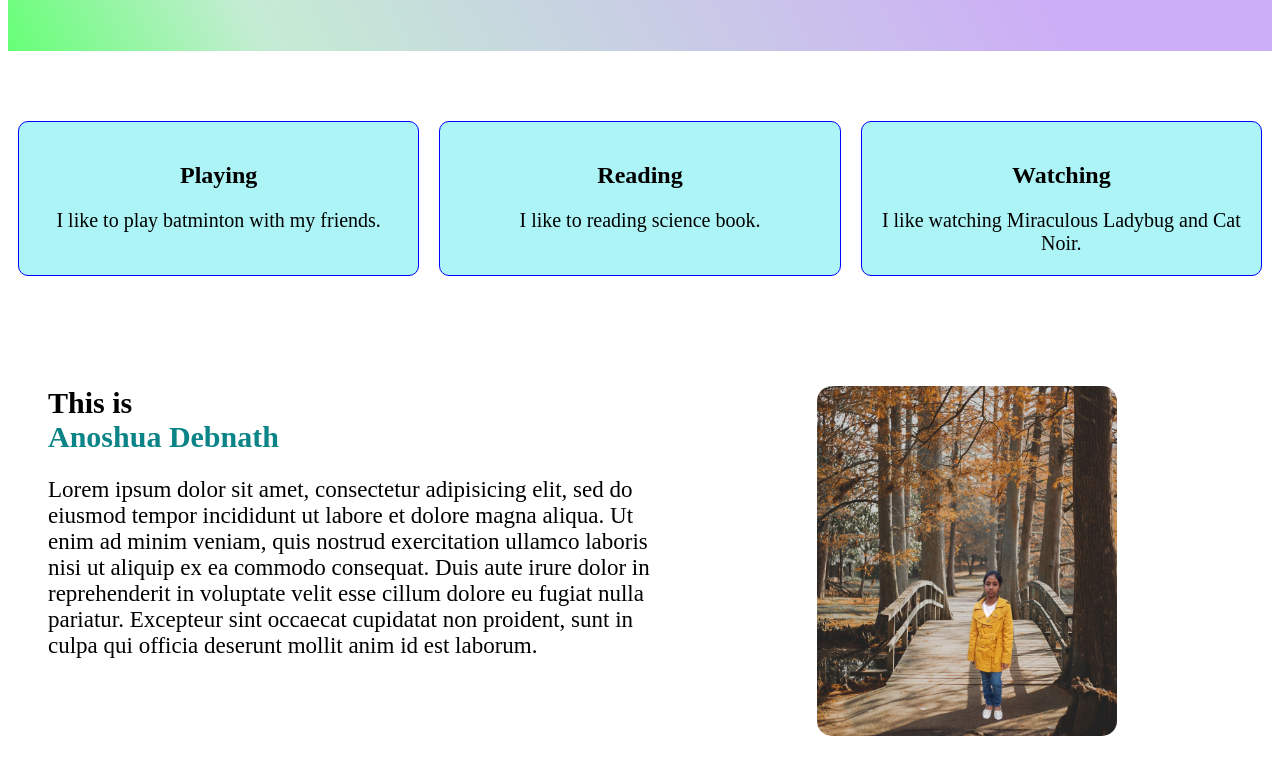
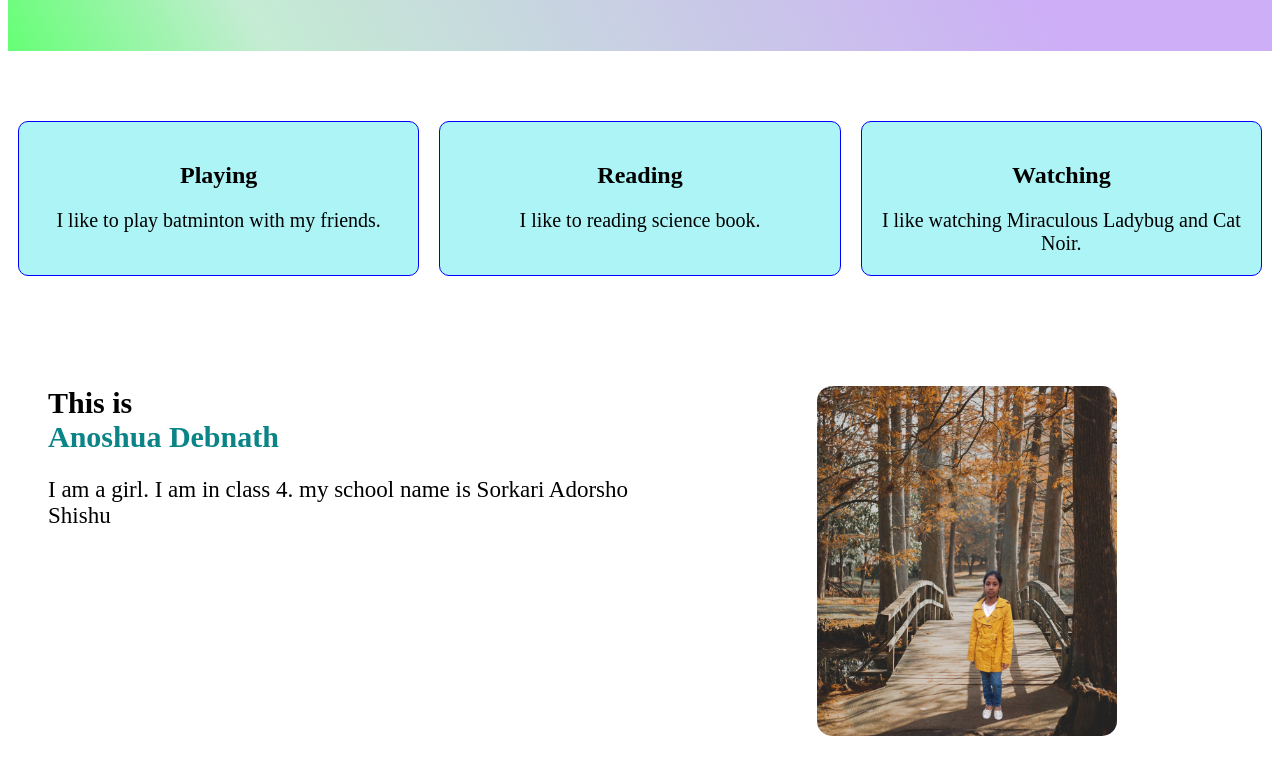
Before and after one commit to anoshuattri/class4, a plain HTML site: page index.html in a window 1280 px wide. Shown: the part 541-1315 px from the top of the page. Drawn offline with Linux system fonts and the light colour scheme.

Commit message:
Add files via upload

```diff
--- a/index.html
+++ b/index.html
@@ -68,12 +68,7 @@
            	<div class="container flex">
            		<div class="aboutme">
            			<h2>This is <br> <span>Anoshua Debnath</span></h2>
-           			<p>Lorem ipsum dolor sit amet, consectetur adipisicing elit, sed do eiusmod
-           			tempor incididunt ut labore et dolore magna aliqua. Ut enim ad minim veniam,
-           			quis nostrud exercitation ullamco laboris nisi ut aliquip ex ea commodo
-           			consequat. Duis aute irure dolor in reprehenderit in voluptate velit esse
-           			cillum dolore eu fugiat nulla pariatur. Excepteur sint occaecat cupidatat non
-           			proident, sunt in culpa qui officia deserunt mollit anim id est laborum.</p>
+           			<p>I am a girl. I am in class 4. my school name is Sorkari Adorsho Shishu</p>
            		</div>
            		<div class="mypicture">
            			<img src="anoshua1.jpg">
```
